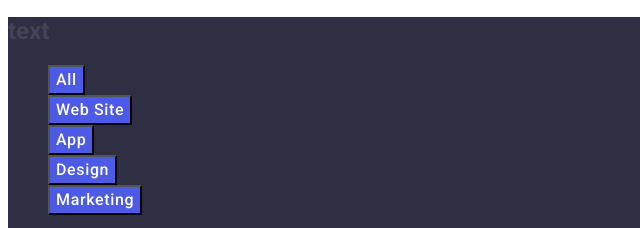
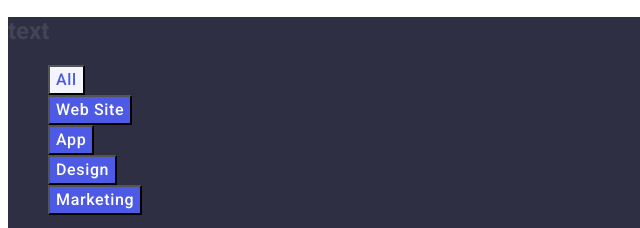
Before and after one commit to TomekZientala/goit-markup-hw-02, a plain HTML site: page portfolio.html in a window 1280 px wide. Shown: the part 179-407 px from the top of the page, 0-640 px from the left. Drawn offline with Linux system fonts and the light colour scheme.

Commit message:
Add files via upload

```diff
--- a/CSS/styles.css
+++ b/CSS/styles.css
@@ -118,3 +118,13 @@ body {
 .studio-color {
   color: #2e2f42;
 }
+.filter-button-all {
+  font-family: "Roboto", sans-serif;
+  font-weight: 500;
+  font-size: 16px;
+  line-height: 1.5;
+  letter-spacing: 0.04em;
+  color: #4d5ae5;
+  background-color: #f4f4fd;
+  display: #404bbf;
+}
--- a/portfolio.html
+++ b/portfolio.html
@@ -39,7 +39,7 @@
       <section class="first-section">
         <h1>text</h1>
         <ul class="thrd-head-list">
-          <li><button type="button" class="filter-button-rest">All</button></li>
+          <li><button type="button" class="filter-button-all">All</button></li>
           <li>
             <button type="button" class="filter-button-rest">Web Site</button>
           </li>
```
